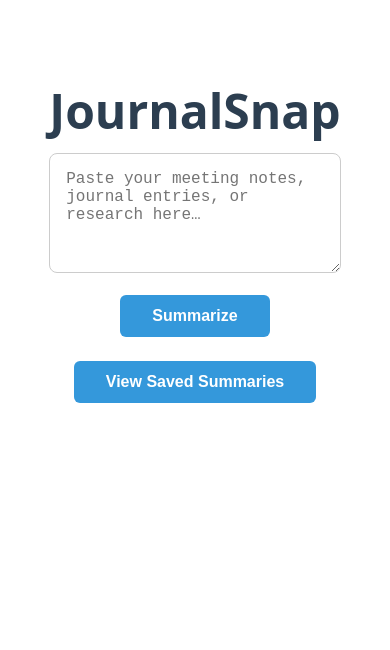
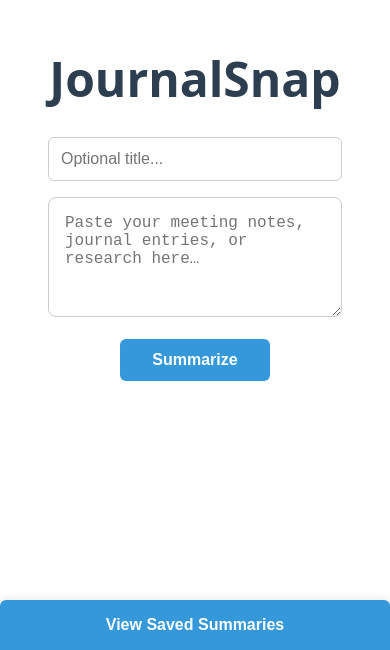
Before and after one commit to rocasio/journalsnap, a React (Vite) app: page / in a window 390 px wide. Shown: the part 194-844 px from the top of the page. Built offline with nearby package versions, Linux system fonts and the light colour scheme.

Commit message:
Add accordion UI, title input, delete option, sorting & mobile-friendly styling

```diff
--- a/src/App.jsx
+++ b/src/App.jsx
@@ -1,11 +1,76 @@
-import React, { useState } from 'react';
+import React, { useState, useRef, useEffect } from 'react';
 import InputArea from './components/InputArea';
 import SummaryBox from './components/SummaryBox';
+
+function AccordionItem({ item, idx, isExpanded, onToggle, onDelete }) {
+  const contentRef = useRef(null);
+  const [maxHeight, setMaxHeight] = useState('0px');
+
+  useEffect(() => {
+    if (isExpanded && contentRef.current) {
+      setMaxHeight(contentRef.current.scrollHeight + 'px');
+    } else {
+      setMaxHeight('0px');
+    }
+  }, [isExpanded, item]);
+
+  return (
+    <li className="summary-card">
+      <div className="summary-header">
+        <button
+          id="accordionToggle"
+          type="button"
+          onClick={onToggle}
+          className="accordion-toggle"
+        >
+          {isExpanded ? '▼' : '▶'}{' '}
+          {item.title ? `${item.title} | ` : ''}
+          {new Date(item.timestamp).toLocaleString()}
+        </button>
+        <button
+          id="deleteBtn"
+          type="button"
+          aria-label="Delete summary"
+          onClick={onDelete}
+          className="delete-btn"
+          title="Delete this summary"
+        >
+          🗑
+        </button>
+      </div>
+      <div
+        className={`accordion-content${isExpanded ? ' expanded' : ' collapsed'}`}
+        ref={contentRef}
+        style={{
+          maxHeight,
+          overflow: 'hidden',
+          transition: 'max-height 0.7s cubic-bezier(0.4, 0, 0.2, 1), opacity 0.5s',
+          opacity: isExpanded ? 1 : 0
+        }}
+        aria-hidden={!isExpanded}
+      >
+        {item.title && <h3 style={{ marginBottom: '0.5rem' }}>{item.title}</h3>}
+        <p>{item.summary}</p>
+        {item.actionItems && item.actionItems.length > 0 && (
+          <ul>
+            {item.actionItems.map((ai, i) => (
+              <li key={i} className="action-item">
+                <span className="action-icon">📝</span> {ai}
+              </li>
+            ))}
+          </ul>
+        )}
+      </div>
+    </li>
+  );
+}
 
 function App() {
   const [notes, setNotes] = useState('');
   const [summary, setSummary] = useState('');
   const [actions, setActions] = useState([]);
+  const [title, setTitle] = useState('');
+  const [sortOrder, setSortOrder] = useState('newest');
 
   const onSummarize = async () => {
     if (!notes.trim()) return;
@@ -16,7 +81,7 @@ function App() {
       const res = await fetch('/api/summarize', {
         method: 'POST',
         headers: { 'Content-Type': 'application/json' },
-        body: JSON.stringify({ notes }),
+        body: JSON.stringify({ title, notes }),
       });
 
       const data = await res.json();
@@ -39,18 +104,39 @@ function App() {
 
   const [savedSummaries, setSavedSummaries] = useState([]);
   const [showSaved, setShowSaved] = useState(false);
+  const [expandedIndex, setExpandedIndex] = useState(null);
 
   const fetchSavedSummaries = async () => {
     try {
       const res = await fetch('/summaries');
       const data = await res.json();
-      setSavedSummaries(data.reverse()); // Newest first
+      setSavedSummaries(data.reverse());
       setShowSaved(true);
     } catch (err) {
       console.error('Failed to load saved summaries:', err);
     }
   };
 
+  const handleDelete = async (timestamp) => {
+    try {
+      const res = await fetch(`/summaries/${timestamp}`, { method: 'DELETE' });
+      const result = await res.json();
+
+      if (result.success) {
+        setSavedSummaries((prev) =>
+          prev.filter((entry) => entry.timestamp !== timestamp)
+        );
+        if (expandedIndex !== null && savedSummaries[expandedIndex]?.timestamp === timestamp) {
+          setExpandedIndex(null);
+        }
+      } else {
+        alert('Could not delete the summary.');
+      }
+    } catch (err) {
+      console.error('Failed to delete summary:', err);
+      alert('Error deleting the summary.');
+    }
+  };
 
   return (
     <div className="container">
@@ -58,29 +144,53 @@ function App() {
         <h1>JournalSnap</h1>
       </header>
       <main>
-        <InputArea notes={notes} setNotes={setNotes} onSummarize={onSummarize} />
+        <InputArea notes={notes} setNotes={setNotes} onSummarize={onSummarize} title={title} setTitle={setTitle} />
         <SummaryBox summary={summary} actions={actions} />
-        <button onClick={fetchSavedSummaries} style={{ marginTop: '1.5rem' }}>
+        <button
+          id="viewSummariesBtn"
+          type="button"
+          aria-label="Show summarized notes"
+          onClick={fetchSavedSummaries}
+          className="view-saved-btn"
+        >
           View Saved Summaries
         </button>
 
         {showSaved && savedSummaries.length > 0 && (
-          <div className="saved-summaries" style={{ marginTop: '2rem', textAlign: 'left' }}>
+          <div className="saved-summaries">
             <h2>Saved Summaries</h2>
+            <div style={{ marginBottom: '1rem' }}>
+              <label htmlFor="sortOrder" style={{ marginRight: '0.5rem' }}>
+                Sort by:
+              </label>
+              <select
+                id="sortOrder"
+                aria-label="Sort saved summaries"
+                value={sortOrder}
+                onChange={(e) => setSortOrder(e.target.value)}
+                className="sort-dropdown"
+              >
+                <option value="newest">Newest First</option>
+                <option value="oldest">Oldest First</option>
+              </select>
+            </div>
             <ul>
-              {savedSummaries.map((item, idx) => (
-                <li key={idx} style={{ marginBottom: '1.5rem' }}>
-                  <strong>{new Date(item.timestamp).toLocaleString()}</strong>
-                  <p>{item.summary}</p>
-                  {item.actionItems && item.actionItems.length > 0 && (
-                    <ul>
-                      {item.actionItems.map((ai, i) => (
-                        <li key={i}>{ai}</li>
-                      ))}
-                    </ul>
-                  )}
-                </li>
-              ))}
+              {[...savedSummaries]
+                .sort((a, b) =>
+                  sortOrder === 'newest'
+                    ? new Date(b.timestamp) - new Date(a.timestamp)
+                    : new Date(a.timestamp) - new Date(b.timestamp)
+                )
+                .map((item, idx) => (
+                  <AccordionItem
+                    key={idx}
+                    item={item}
+                    idx={idx}
+                    isExpanded={expandedIndex === idx}
+                    onToggle={() => setExpandedIndex(expandedIndex === idx ? null : idx)}
+                    onDelete={() => handleDelete(item.timestamp)}
+                  />
+                ))}
             </ul>
           </div>
         )}
--- a/src/components/InputArea.jsx
+++ b/src/components/InputArea.jsx
@@ -1,9 +1,17 @@
 // src/components/InputArea.jsx
 import React from 'react';
 
-export default function InputArea({ notes, setNotes, onSummarize }) {
+export default function InputArea({ notes, setNotes, onSummarize, title, setTitle }) {
   return (
     <div>
+      <input
+        id="titleInput"
+        type="text"
+        placeholder="Optional title..."
+        value={title}
+        onChange={(e) => setTitle(e.target.value)}
+        className="title-input"
+      />
       <textarea
         id="inputBox"
         className="w-full h-48 p-4 border rounded focus:outline-none focus:ring"
@@ -11,7 +19,11 @@ export default function InputArea({ notes, setNotes, onSummarize }) {
         value={notes}
         onChange={e => setNotes(e.target.value)}
       />
-      <button onClick={onSummarize}>
+      <button
+        id="summarizeBtn"
+        type="button"
+        aria-label="Summarize notes"
+        onClick={onSummarize}>
         Summarize
       </button>
     </div>
--- a/src/components/SummaryBox.jsx
+++ b/src/components/SummaryBox.jsx
@@ -1,4 +1,3 @@
-// src/components/SummaryBox.jsx
 import React from 'react';
 
 export default function SummaryBox({ summary, actions }) {
--- a/src/globals.css
+++ b/src/globals.css
@@ -119,13 +119,186 @@
   text-align: left;
 }
 
-  .saved-summaries ul {
+.saved-summaries {
+  margin-top: 2rem;
+  text-align: left;
+}
+
+.saved-summaries > ul {
+  list-style: none;
+  padding-left: 0;
+  margin: 0;
+}
+
+.saved-summaries ul ul {
   list-style-type: disc;
   padding-left: 1.5rem;
 }
 
 .saved-summaries li {
   line-height: 1.6;
+}
+
+.title-input {
+  width: 100%;
+  padding: 0.75rem;
+  margin-bottom: 1rem;
+  font-size: 1rem;
+  border: 1px solid #ccc;
+  border-radius: 6px;
+}
+
+.sort-dropdown {
+  padding: 0.4rem 0.75rem;
+  font-size: 1rem;
+  border-radius: 6px;
+  border: 1px solid #ccc;
+}
+
+.accordion-toggle {
+  background: none;
+  border: none;
+  font-size: 1rem;
+  font-weight: bold;
+  color: #64b5f6; /* Light blue with good contrast */
+  cursor: pointer;
+  padding: 0.25rem 0;
+  text-align: left;
+  width: 100%;
+  display: flex;
+  align-items: center;
+  transition: color 0.3s;
+}
+
+.accordion-toggle:hover {
+  color: #90caf9; /* Slightly brighter blue on hover */
+}
+
+.accordion-content {
+  margin-top: 0.5rem;
+  padding-left: 1rem;
+  animation: fadeIn 0.3s ease-in-out;
+}
+
+.delete-btn {
+  background: none;
+  border: none;
+  color: #e74c3c;
+  font-size: 1rem;
+  cursor: pointer;
+  margin-left: 0.5rem;
+  transition: color 0.2s ease;
+}
+
+.delete-btn:hover {
+  color: #c0392b;
+}
+
+.view-saved-btn {
+  margin-top: 1.5rem;
+  padding: 0.75rem 1.5rem;
+  background-color: #3498db;
+  color: white;
+  font-weight: bold;
+  border: none;
+  border-radius: 6px;
+  cursor: pointer;
+  transition: background-color 0.3s;
+}
+
+.view-saved-btn:hover {
+  background-color: #2980b9;
+}
+
+.summary-card {
+  background-color: #f9f9f9;
+  border: 1px solid #ddd;
+  border-radius: 10px;
+  padding: 1.25rem;
+  box-shadow: 0 2px 6px rgba(0, 0, 0, 0.05);
+  transition: box-shadow 0.3s ease;
+  list-style: none;
+}
+
+.summary-card:hover {
+  box-shadow: 0 4px 12px rgba(0, 0, 0, 0.1);
+}
+
+@media (prefers-color-scheme: dark) {
+  .summary-card {
+    background-color: #2b2b2b;
+    border-color: #444;
+  }
+}
+
+.summary-header {
+  display: flex;
+  justify-content: space-between;
+  align-items: center;
+}
+
+.accordion-content {
+  overflow: hidden;
+  max-height: 0;
+  opacity: 0;
+  transition: max-height 1s ease-in-out, opacity 0.8s ease-in-out;
+}
+
+.accordion-content.expanded {
+  max-height: 500px;
+  opacity: 1;
+}
+
+.action-item {
+  display: flex;
+  align-items: center;
+  margin-bottom: 0.5rem;
+}
+
+.action-icon {
+  margin-right: 0.5rem;
+  font-size: 1.1rem;
+  color: #3498db;
+}
+
+@media (max-width: 768px) {
+  .container {
+    align-items: center;
+    text-align: center;
+    padding: 0;
+  }
+  main {
+    display: flex;
+    flex-direction: column;
+    flex: 1 1 auto;
+    overflow-y: auto;
+    padding: 1rem;
+    min-height: 0;
+  }
+  .view-saved-btn {
+    position: fixed;
+    left: 0;
+    bottom: 0;
+    width: 100vw;
+    border-radius: 6px 6px 0 0;
+    z-index: 100;
+    background-color: #3498db;
+    padding: 1rem;
+    text-align: center;
+    box-shadow: 0 -2px 8px rgba(0,0,0,0.08);
+    margin-top: 0;
+  }
+  .summary,
+  button,
+  form,
+  .InputArea {
+    text-align: center;
+    margin-left: auto;
+    margin-right: auto;
+  }
+  body {
+    padding-bottom: 70px; /* Add space for the fixed button */
+  }
 }
 
   @keyframes fadeIn {
@@ -141,3 +314,23 @@
       padding-left: 0;
     }
   }
+
+  @media (prefers-color-scheme: dark) {
+    .accordion-toggle {
+      color: #a3d4ff;
+    }
+
+    .accordion-toggle:hover {
+      color: #d0e9ff;
+    }
+  }
+
+  @media (prefers-color-scheme: light) {
+    .accordion-toggle {
+      color: #1e4e79;
+    }
+
+    .accordion-toggle:hover {
+      color: #0d47a1;
+    }
+}
```
Also changed, not shown: server.js (+20 -1 lines). Lines whose indentation alone changed are shown as unchanged.
